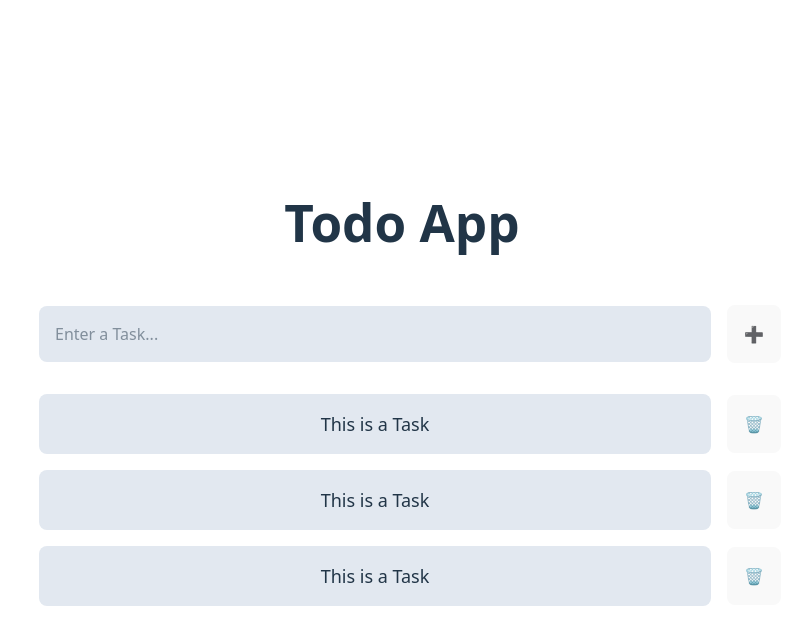
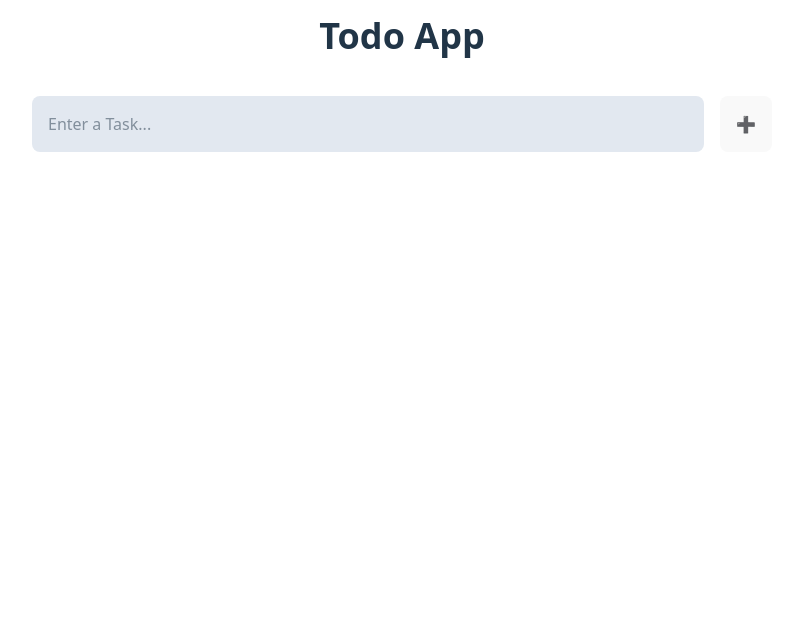
Before and after one commit to es1228/todo-app, a React (Vite) app: page / in a window 1280 px wide. Shown: the top 644 px of the page, without its empty margins (238-1032 px from the left). Built offline with nearby package versions, Linux system fonts and the light colour scheme.

Commit message:
Refactor and implement add task

```diff
--- a/package.json
+++ b/package.json
@@ -24,6 +24,8 @@
     "eslint-plugin-react-hooks": "^7.0.1",
     "eslint-plugin-react-refresh": "^0.4.24",
     "globals": "^16.5.0",
+    "prettier": "^3.8.1",
+    "prettier-plugin-tailwindcss": "^0.7.2",
     "tailwindcss": "^4.1.18",
     "typescript": "~5.9.3",
     "typescript-eslint": "^8.46.4",
--- a/src/AddButton.tsx
+++ /dev/null
@@ -1,9 +0,0 @@
-export default function AddButton() {
-    return (
-        <>
-            <div>
-                <button type="submit" className="p-4 rounded-lg">➕</button>
-            </div>
-        </>
-    )
-}
--- a/src/AddContainer.tsx
+++ /dev/null
@@ -1,13 +0,0 @@
-import TextBox from "./TextBox";
-import AddButton from "./AddButton";
-
-export default function AddContainer() {
-    return (
-        <>
-            <div className="flex flex-row justify-center items-center">
-                <TextBox/>
-                <AddButton/>
-            </div>
-        </>
-    )
-}
--- a/src/App.tsx
+++ b/src/App.tsx
@@ -1,16 +1,9 @@
-import './App.css'
-import Header from './Header';
-import AddContainer from './AddContainer';
-import TaskContainer from './TaskContainer';
+import TodoApp from "./TodoApp";
 
 export default function App() {
   return (
     <>
-      <Header/>
-      <AddContainer/>
-      <TaskContainer/>
-      <TaskContainer/>
-      <TaskContainer/>
+      <TodoApp/>
     </>
   );
 }
--- a/src/DeleteButton.tsx
+++ /dev/null
@@ -1,9 +0,0 @@
-export default function DeleteButton() {
-    return (
-        <>
-            <div>
-                <button type="submit" className="p-4 rounded-lg">🗑️</button>
-            </div>
-        </>
-    )
-}
--- a/src/Header.tsx
+++ /dev/null
@@ -1,12 +0,0 @@
-//import React from "react";
-
-// header component
-export default function Header() {
-    return (
-        <>
-            <div className="header">
-                <h1 className="font-bold color: black dark:color: white mb-10">Todo App</h1>
-            </div>
-        </>
-    )
-}
--- a/src/TaskContainer.tsx
+++ /dev/null
@@ -1,13 +0,0 @@
-import DeleteButton from "./DeleteButton";
-import TaskInfo from "./TaskInfo";
-
-export default function TaskContainer() {
-    return (
-        <>
-            <div className="flex flex-row justify-center items-center mt-4">
-                <TaskInfo/>
-                <DeleteButton/>
-            </div>
-        </>
-    )
-}
--- a/src/TaskInfo.tsx
+++ /dev/null
@@ -1,10 +0,0 @@
-export default function TaskInfo() {
-    return (
-        <>
-            <div className="bg-slate-200 dark:bg-stone-900 text-color:black dark:text-color: white rounded-lg p-4 m-auto
-            lg:min-w-2xl md:min-w-xl min-w-lg">
-                <p className="text-lg">This is a Task</p>
-            </div>
-        </>
-    )
-}
--- a/src/TextBox.tsx
+++ /dev/null
@@ -1,11 +0,0 @@
-export default function TextBox() {
-    return (
-        <>
-            <div className="textbox">
-                <input type="text" placeholder="Enter a Task..."
-                className="bg-slate-200 dark:bg-stone-900 text-color:black dark:text-color: white rounded-lg p-4 m-4
-                lg:min-w-2xl md:min-w-xl min-w-lg"></input>
-            </div>
-        </>
-    )
-}
--- /dev/null
+++ b/src/TodoApp.tsx
@@ -0,0 +1,114 @@
+import { useState } from 'react';
+
+
+export default function TodoApp() {
+  // define a task type
+type Task = {
+  id : number,
+  text : string,
+  completed : boolean
+}
+
+// define a task list
+const [tasks, setTasks] = useState<Task[]>([]);
+
+// header component
+function Header() {
+    return (
+        <>
+            <div className="flex items-center justify-center mt-4">
+                <h1 className="font-bold color: black dark:color: white mb-10 text-4xl">Todo App</h1>
+            </div>
+        </>
+    )
+}
+
+// add task container
+function AddTaskContainer() {
+    // variable to store the input text
+    const [inputText, setInputText] = useState("");
+
+    // add a new task
+    const handleAddTask = () => {
+        if (inputText.length > 0)
+        {
+            const newTask : Task = {id: Date.now(), text: inputText, completed: false}
+            setTasks(t => [...t, newTask]);
+            setInputText("");
+        }
+    }
+
+    return (
+        <>
+            <div className='flex flex-row gap-4 items-center justify-center'>
+                <div>
+                    <input type="text" placeholder="Enter a Task..."
+                    value={inputText}
+                    onChange={(e) => setInputText(e.target.value)}
+                    className="bg-slate-200 dark:bg-stone-900 text-color:black dark:text-color: white rounded-lg p-4
+                    lg:min-w-2xl md:min-w-xl min-w-lg"></input>
+                </div>
+                <div>
+                    <button type="submit" className="p-4 rounded-lg bg-slate-200 dark:bg-stone-900
+                    text-color:black dark:text-color: white hover:cursor-pointer"
+                    onClick={handleAddTask}>
+                            ➕
+                        </button>
+                </div>
+            </div>
+        </>
+    )
+}
+
+// task info
+function TaskContainer() {
+    const TaskItems = tasks.map(task =>
+        <div key={task.id} className="flex flex-row justify-center items-center mt-4 gap-4">
+            <div className="bg-slate-200 dark:bg-stone-900 text-color:black dark:text-color: white rounded-lg p-4
+                lg:min-w-2xl md:min-w-xl min-w-lg">
+                    <p className="text-lg">{task.text}</p>
+            </div>
+            <EditButton/>
+            <DeleteButton/>
+        </div>
+    )
+    return (
+        <>
+            {TaskItems}
+        </>
+    )
+}
+
+// delete button
+function DeleteButton() {
+    return (
+        <>
+            <div>
+                <button type="submit" className="p-4 rounded-lg bg-slate-200 dark:bg-stone-900
+                text-color:black dark:text-color: white hover:cursor-pointer">🗑️</button>
+            </div>
+        </>
+    )
+}
+
+// edit button
+function EditButton() {
+    return (
+        <>
+            <div>
+                <button type="submit" className="p-4 rounded-lg bg-slate-200 dark:bg-stone-900
+                text-color:black dark:text-color: white hover:cursor-pointer">🖊️</button>
+            </div>
+        </>
+    )
+}
+
+  // layout
+  return (
+    <>
+        <Header/>
+        <AddTaskContainer/>
+        <TaskContainer/>
+    </>
+  )
+}
--- a/src/index.css
+++ b/src/index.css
@@ -15,46 +15,6 @@
   -moz-osx-font-smoothing: grayscale;
 }
 
-a {
-  font-weight: 500;
-  color: #646cff;
-  text-decoration: inherit;
-}
-a:hover {
-  color: #535bf2;
-}
-
-body {
-  margin: 0;
-  display: flex;
-  place-items: center;
-  min-width: 320px;
-  min-height: 100vh;
-}
-
-h1 {
-  font-size: 3.2em;
-  line-height: 1.1;
-}
-
-button {
-  border-radius: 8px;
-  border: 1px solid transparent;
-  font-size: 1em;
-  font-weight: 500;
-  font-family: inherit;
-  background-color: #1a1a1a;
-  cursor: pointer;
-  transition: border-color 0.25s;
-}
-button:hover {
-  border-color: #646cff;
-}
-button:focus,
-button:focus-visible {
-  outline: 4px auto -webkit-focus-ring-color;
-}
-
 @media (prefers-color-scheme: light) {
   :root {
     color: #213547;
```
Also changed, not shown: 2 other files (tests, documents, lock files or other folders).
